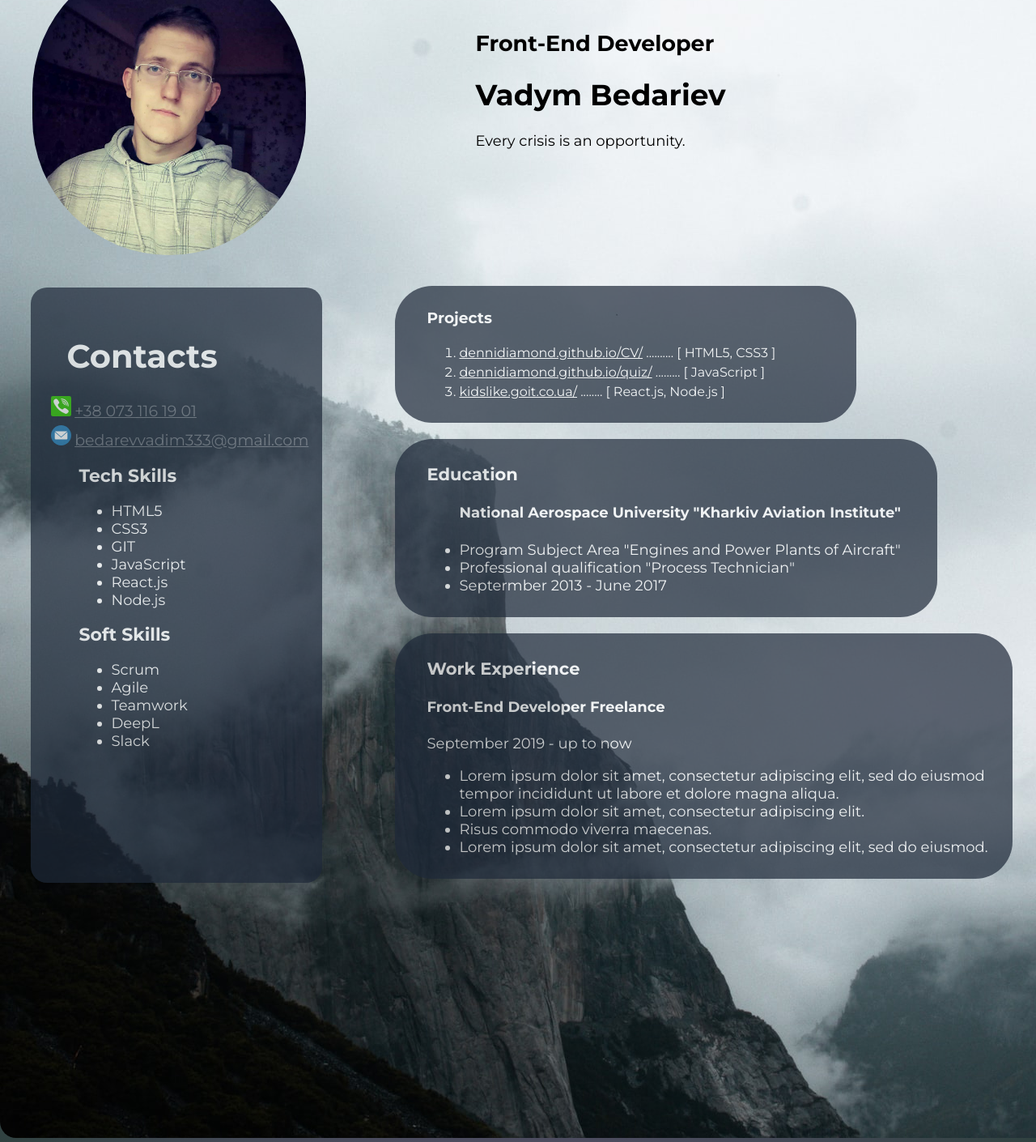
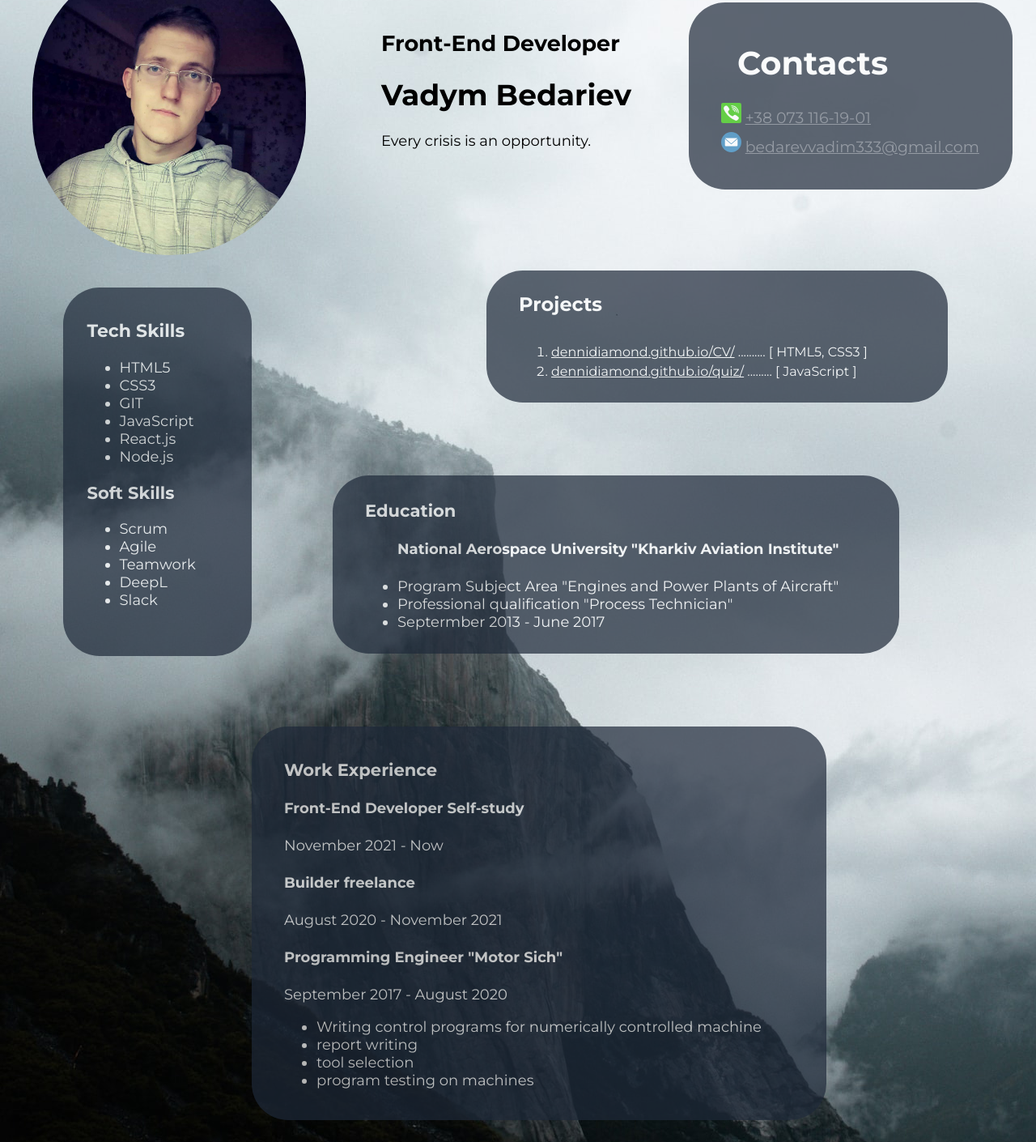
Before and after one commit to DenniDiamond/CV, a plain HTML site: page index.html in a window 1280 px wide. Shown: the part 115-1525 px from the top of the page at 81% size. Drawn offline with Linux system fonts and the light colour scheme.

Commit message:
redisign

```diff
--- a/css/style.css
+++ b/css/style.css
@@ -12,42 +12,13 @@ body {
 }
 
 .all-back {
-
     width: 1341px;
-    height: 1500px;
+    height: 1900px;
     background: url('../img/back2.jpg');
     display: flex;
     box-shadow: #1e2939;
     border-radius: 20px;
     margin: 20px auto;
-}
-
-.all {
-    padding-left: 90px;
-    padding-top: 110px;
-    padding-right: 90px;
-    padding-bottom: 110px;
-}
-
-.contacts-cont {
-    margin-top: 60px;
-    margin-left: 5px;
-    margin-right: 40px;
-    width: 320px;
-}
-
-.tech-skills {
-
-    width: 320px;
-    color: #ffffff;
-    padding-left: 40px;
-}
-
-.soft-skills {
-
-    width: 320px;
-    color: #ffffff;
-    padding-left: 40px;
 }
 
 .img-foto {
@@ -58,31 +29,43 @@ body {
 }
 
 .side-cont {
-    margin: 450px 0 0 -340px;
-    width: 330px;
-    height: 735px;
+    margin: 450px 0 0 -300px;
+    width: 250px;
+    height: 435px;
     background-color: #1e2939;
-    border-radius: 20px;
+    border-radius: 45px;
     opacity: 70%;
-    padding: 0 10px 0 20px;
-}
-.my-inform {
-    padding-top: 150px;
-    width: 500px;
-    height: 189px;
-    display: flex;
-    flex-direction: column;
-    scroll-padding-top: 80;
-    font-size: 16px;
-    line-height: 24px;
+    padding: 20px 10px 0 20px;
+    color: #ffffff;
+    padding-left: 30px;
+
 }
 
-.mf {
-    width: 520px;
-    padding: 10px 10px 10px 40px ;
+.tech-tit {
+    font-size: 22px;
+    line-height: 24px;
+    color: #ffffff;
+}
+
+
+.all {
+    padding-left: 90px;
+    padding-top: 110px;
+    padding-right: 90px;
+    padding-bottom: 90px;
+}
+
+.title {
+    margin-left: 70px;
+}
+
+.contacts {
+    margin: -200px 0px 0px 450px ;
+    width: 350px;
+    padding: 10px 10px 40px 40px ;
     background-color: #1e2939;
     opacity: 70%;
-    border-radius: 46px;
+    border-radius: 45px;
     color: #ffffff;
 }
 
@@ -91,7 +74,12 @@ color: #ffffff;
     font-size: 40px;
     margin-bottom: 20px;
     padding-left: 20px;
+}
 
+.svg {
+    height: 25px;
+    width: 25px;
+    margin-top: 5px;
 }
 
 .cont-link {
@@ -101,59 +89,93 @@ line-height: 24px;
     color: #707782;
 }
 
-.cont-link-tip {
-font-size: 14px;
-font-weight: 700px;
+.mf {
+    display: flex;
+    flex-direction: column;
+    font-size: 16px;
     line-height: 24px;
-color: #ffffff;
-}
-
-.tech-tit {
-    font-size: 22px;
-    font-weight: 700;
-    line-height: 24px;
-    color: #ffffff;
-    margin-bottom: 20px;
-    margin-top: 20px;
-}
-
-.soft-tit {
-    font-size: 22px;
-    font-weight: 700;
-    line-height: 24px;
-    color: #ffffff;
-    margin-bottom: 20px;
-    margin-top: 20px;
-}
-
-.education {
+    width: 520px;
     padding: 10px 10px 10px 40px ;
     background-color: #1e2939;
     opacity: 70%;
-    border-radius: 46px;
+    border-radius: 45px;
     color: #ffffff;
-    width: 620px;
-}
-
-.exp {
-    margin-top: 20px;
-    padding: 10px 10px 10px 40px ;
-    background-color: #1e2939;
-    opacity: 70%;
-    border-radius: 46px;
-    color: #ffffff;
-}
-
-.svg {
-    height: 25px;
-    width: 25px;
-    margin-top: 5px;
+    margin-top: 100px;
+    margin-left: 200px;
 }
 
 .a {
     color: #ffffff;
 }
 
-.title {
+.education {
     margin-left: 100px;
+    padding: 10px 10px 10px 40px ;
+    background-color: #1e2939;
+    opacity: 70%;
+    border-radius: 45px;
+    color: #ffffff;
+    width: 650px;
 }
+
+.exp {
+    width: 650px;
+    margin-top: 90px;
+    padding: 20px;
+    padding-left: 40px;
+    background-color: #1e2939;
+    opacity: 70%;
+    border-radius: 45px;
+    color: #ffffff;
+}
+
+.end {
+    margin-top: 50px;
+    height: 400px;
+    width: 800px;
+    margin-left: -100px;
+}
+
+.Dream {
+    font-size: 30px;
+    margin-left: 200px;
+    color: azure;
+}
+
+.container {
+    width: 100%;
+    display: flex;
+    padding: 0 20px ;
+}
+
+.slide {
+    height: 150px;
+    border-radius: 45px;
+    margin: 10px;
+    cursor: pointer;
+    flex: 1;
+    background-size: cover;
+    background-position: center;
+    background-repeat: no-repeat;
+    position: relative;
+    transition: all 500ms ease-in-out;
+}
+
+.slide h3 {
+    color:  rgb(255, 255, 255);
+    position:absolute ;
+    font-size: 24px;
+    bottom: 20px;
+    left: 20px;
+    margin: 0;
+    opacity: 0;
+}
+
+.slide.active{
+    flex:10;
+}
+
+.slide.active h3 {
+    opacity: 1;
+    transition: opacity 0.3s ease-in 0.4s;
+}
--- a/index.html
+++ b/index.html
@@ -12,64 +12,62 @@
 </head>
 
 <body>
-  <link="red" vlink="#cecece" alink="#ffffff" bgcolor="black">
-
 
   <!-- main container -->
    <div class="all-back">
 
     <img class="img-foto" src="./img/photo_2020-08-29_17-39-13.jpg" alt="my photo">
 
+            <!-- Tech Skills -->
       <aside class="side-cont">
 
-          <div class="contacts-cont" >
-            <!-- Contacts -->
-            <h3 class="cont-tit">Contacts</h3>
-            <div> <img class="svg" src="./img/phone.svg" alt="phone">  <a class="cont-link" href="tel:+380731161901">+38 073 116 19 01</a></div>
-            <div> <img class="svg" src="./img/mail.svg" alt="gmail"> <a class="cont-link" href="bedarevvadim333@gmail.com">bedarevvadim333@gmail.com</a></div>
-          </div>
 
+            <h3 class="tech-tit">Tech Skills</h3>
 
-          <!-- Tech Skills -->
-            <div class="tech-skills">
-            <h3 class="tech-tit">Tech Skills</h3>
             <ul>
-            <li class="element">HTML5 </li>
-            <li class="element"> CSS3  </li>
-            <li class="element">GIT </li>
-            <li class="element">JavaScript </li>
-            <li class="element">React.js </li>
-            <li class="element"> Node.js </li>
+              <li>HTML5</li>
+              <li>CSS3</li>
+              <li>GIT</li>
+              <li>JavaScript</li>
+              <li>React.js</li>
+              <li>Node.js</li>
             </ul>
-          </div>
 
-            <!-- Soft Skills -->
-            <div class="soft-skills">
-            <h3 class="soft-tit">Soft Skills</h3>
+            <h3>Soft Skills</h3>
               <ul>
-              <li class="my-element">Scrum </li>
-              <li class="my-element"> Agile </li>
-              <li class="my-element">Teamwork</li>
-              <li class="my-element">DeepL</li>
-              <li class="my-element">Slack</li>
+                <li>Scrum </li>
+                <li> Agile </li>
+                <li>Teamwork</li>
+                <li>DeepL</li>
+                <li>Slack</li>
               </ul>
-            </div>
+
     </aside>
 
   <!-- about me container -->
     <div>
       <div class="all">
+
+
           <div class="title">
             <h2>Front-End Developer</h2>
             <h1>Vadym Bedariev</h1>
             <p>Every crisis is an opportunity.</p>
           </div>
 
-      <!-- my projects container -->
-          <div class="my-inform">
+        <!-- Contacts -->
+          <div class="contacts" >
+            <h3 class="cont-tit">Contacts</h3>
+            <div> <img class="svg" src="./img/phone.svg" alt="phone">  <a class="cont-link" href="tel:+380731161901">+38 073 116-19-01</a></div>
+            <div> <img class="svg" src="./img/mail.svg" alt="gmail"> <a class="cont-link" href="bedarevvadim333@gmail.com">bedarevvadim333@gmail.com</a></div>
+          </div>
+
+
+        <!-- Projects -->
+
         <div class="mf">
 
-            <h3>Projects</h3>
+            <h2>Projects</h3>
 
             <ol>
               <li>
@@ -84,13 +82,10 @@
                 <span> [ JavaScript ]  </span>
               </li>
 
-              <li>
-                <a class="a" href="https://kidslike.goit.co.ua/"> kidslike.goit.co.ua/</a>
-                <span>........</span>
-                <span> [ React.js, Node.js ]   </span>
-              </li>
             </ol>
+
           </div>
+
       </div>
 
       <!-- Education -->
@@ -113,23 +108,62 @@
           <h3>Work Experience</h3>
 
           <div>
-            <h4>Front-End Developer Freelance </h4>
-            <span>September 2019 - up to now</span>
+            <h4>Front-End Developer Self-study</h4>
+            <span>November 2021 - Now </span>
+          </div>
+
+          <div>
+            <h4>Builder freelance</h4>
+            <span>August 2020 - November 2021 </span>
+          </div>
+
+          <div>
+            <h4>Programming Engineer "Motor Sich"</h4>
+            <span>September 2017 - August 2020</span>
             <ul>
-                <li>Lorem ipsum dolor sit amet, consectetur adipiscing elit, sed do eiusmod tempor incididunt ut labore et dolore magna aliqua. </li>
-                <li>Lorem ipsum dolor sit amet, consectetur adipiscing elit.</li>
-                <li>Risus commodo viverra maecenas. </li>
-                <li>Lorem ipsum dolor sit amet, consectetur adipiscing elit, sed do eiusmod. </li>
+                <li>Writing control programs for numerically controlled machine </li>
+                <li>report writing</li>
+                <li>tool selection</li>
+                <li>program testing on machines </li>
             </ul>
           </div>
 
         </div>
 
+      <!-- my projects container -->
+        <div class="end">
+
+          <div class="Dream"><h3>For my dream I am ready</h3></div>
+
+            <div class="container">
+
+              <div
+                  class="slide"
+                  style="background-image: url('./img/akyl.jpg');">
+                <h3>Swim</h3>
+              </div>
+
+
+              <div
+                  class="slide"
+                  style="background-image: url('./img/kon.jpg');">
+                  <h3 class="run">Run</h3>
+              </div>
+
+              <div
+                  class="slide"
+                  style="background-image: url('./img/orel.jpg');">
+              <h3>Fly</h3>
+              </div>
 
            </div>
+
+        </div>
+
     </div>
   </div>
 
       <script src="./js/script-1.js"> </script>
+
 </body>
 </html>
--- a/js/script-1.js
+++ b/js/script-1.js
@@ -0,0 +1,15 @@
+const slides = document.querySelectorAll('.slide')
+
+for (const slide of slides) {
+    slide.addEventListener('click', () => {
+    clearActiveClasses()
+
+        slide.classList.add('active')
+    })
+}
+
+function clearActiveClasses (){
+    slides.forEach((slide) =>{
+        slide.classList.remove('active')
+    })
+}
```
Also changed, not shown: img/akyl.jpg (added), img/kon.jpg (added), img/orel.jpg (added), readme.txt (added). Lines whose indentation alone changed are shown as unchanged.
